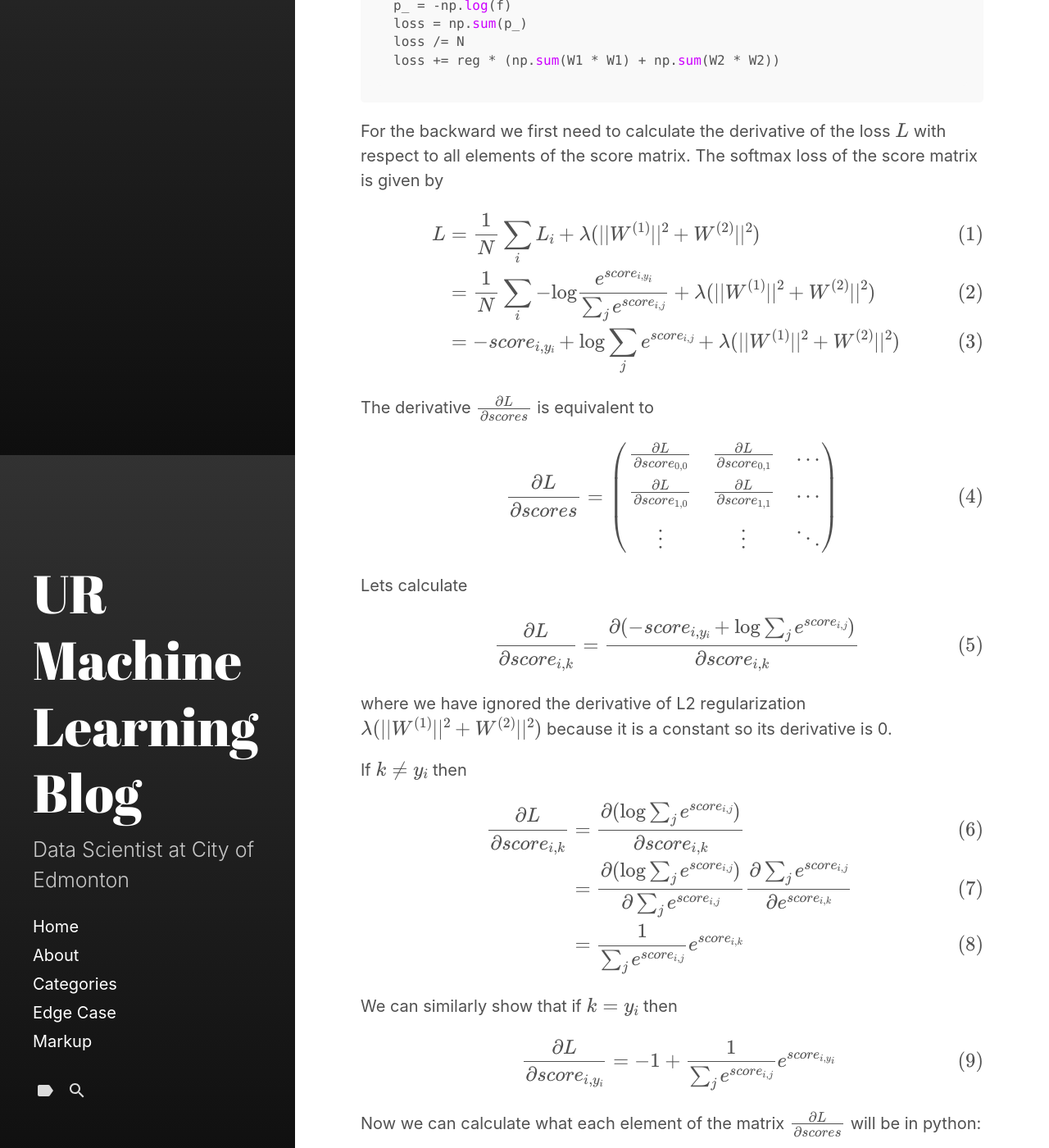
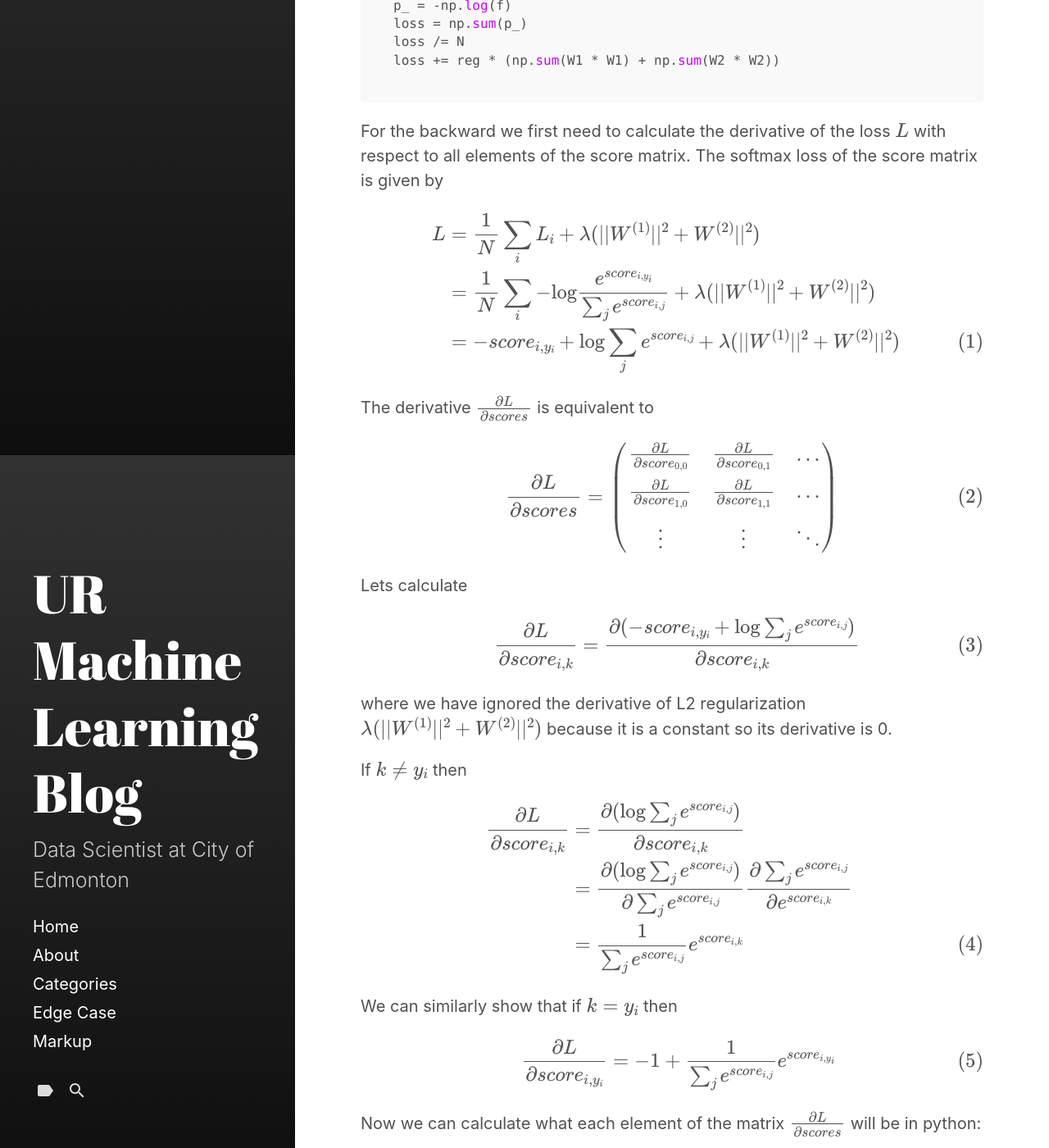
Before and after one commit to usmanr149/urmlblog, a Jekyll site: the page built from _posts/2020-3-16-two-layer-NN.md, in a window 1280 px wide and 1400 px high, scrolled down 2145 px. Shown: the whole window at 82% size. Built offline with Jekyll 4.4.1, drawn with Linux system fonts in a browser that asks for light colours; formulas are drawn with MathJax 3.

Commit message:
Use \nonumber

```diff
--- a/_posts/2020-3-16-two-layer-NN.md
+++ b/_posts/2020-3-16-two-layer-NN.md
@@ -55,8 +55,8 @@ score matrix is given by
 
 $$
 \begin{align}
-L &= \frac{1}{N} \sum_i L_i + \lambda(||W^{(1)}||^2 + W^{(2)}||^2) \\
-&= \frac{1}{N} \sum_i -\text{log}\frac{e^{score_{i,y_i}}}{\sum_j e^{score_{i,j}}} + \lambda(||W^{(1)}||^2 + W^{(2)}||^2) \\
+L &= \frac{1}{N} \sum_i L_i + \lambda(||W^{(1)}||^2 + W^{(2)}||^2) \nonumber \\
+&= \frac{1}{N} \sum_i -\text{log}\frac{e^{score_{i,y_i}}}{\sum_j e^{score_{i,j}}} + \lambda(||W^{(1)}||^2 + W^{(2)}||^2) \nonumber \\
 & = -score_{i,y_i} + \text{log}\sum_j e^{score_{i,j}} + \lambda(||W^{(1)}||^2 + W^{(2)}||^2)
 \end{align}
 $$
@@ -66,7 +66,7 @@ The derivative $$\frac{\partial L}{\partial scores}$$ is equivalent to
 $$
 \begin{align}
 \frac{\partial L}{\partial scores} = \begin{pmatrix}
-\frac{\partial L}{\partial score_{0,0}} & \frac{\partial L}{\partial score_{0,1}} & \dots \\
+\frac{\partial L}{\partial score_{0,0}} & \frac{\partial L}{\partial score_{0,1}} & \dots  \\
 \frac{\partial L}{\partial score_{1,0}} & \frac{\partial L}{\partial score_{1,1}} & \dots \\
 \vdots & \vdots & \ddots
 \end{pmatrix}
@@ -88,8 +88,8 @@ If $$k \neq y_i$$ then
 
 $$
 \begin{align}
-\frac{\partial L}{\partial score_{i,k}}  &= \frac{\partial (\text{log}\sum_j e^{score_{i,j}})}{\partial score_{i,k}} \\
-&= \frac{\partial (\text{log}\sum_j e^{score_{i,j}})}{\partial \sum_j e^{score_{i,j}}} \frac{\partial \sum_j e^{score_{i,j}}}{\partial e^{score_{i,k}} } \\
+\frac{\partial L}{\partial score_{i,k}}  &= \frac{\partial (\text{log}\sum_j e^{score_{i,j}})}{\partial score_{i,k}} \nonumber \\
+&= \frac{\partial (\text{log}\sum_j e^{score_{i,j}})}{\partial \sum_j e^{score_{i,j}}} \frac{\partial \sum_j e^{score_{i,j}}}{\partial e^{score_{i,k}} } \nonumber \\
 &= \frac{1}{\sum_j e^{score_{i,j}}} e^{score_{i,k}}
 \end{align}
 $$
```
Also changed, not shown: _posts/2020-3-3-knn-classifier.md (+4 -4 lines).
